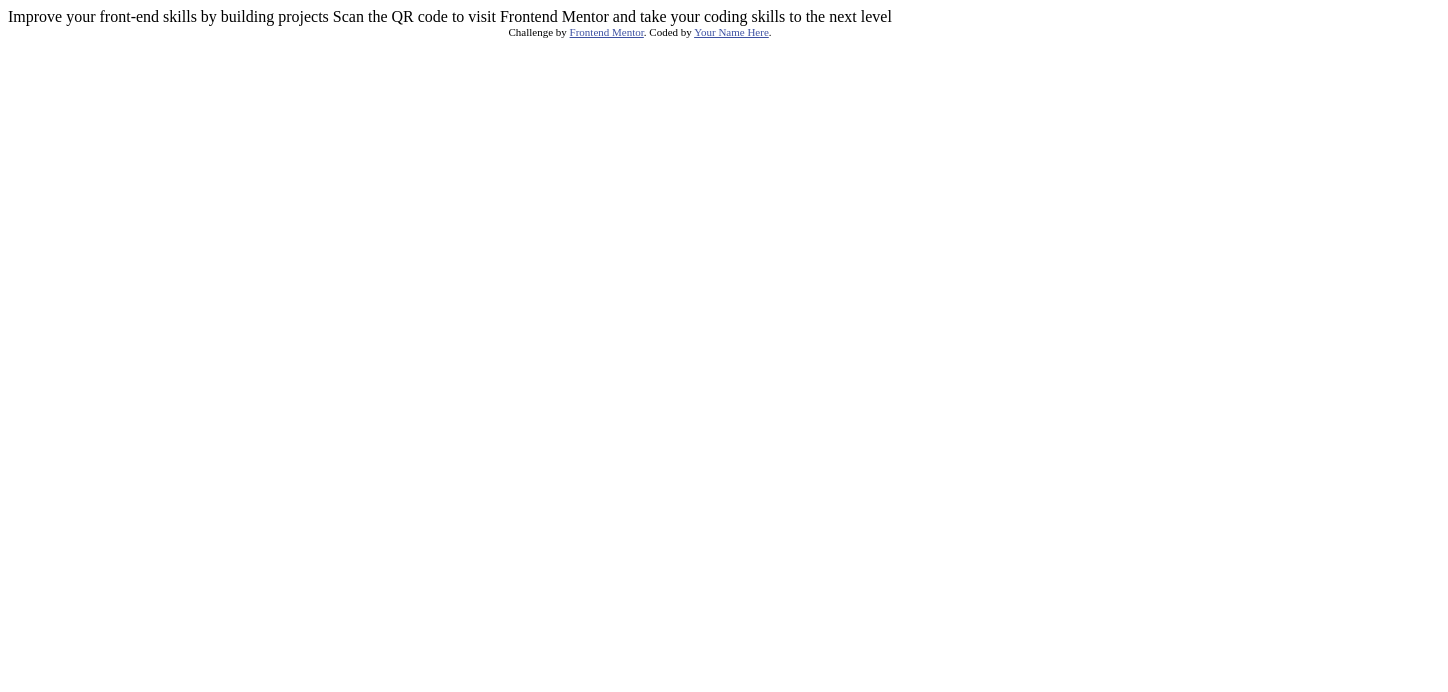
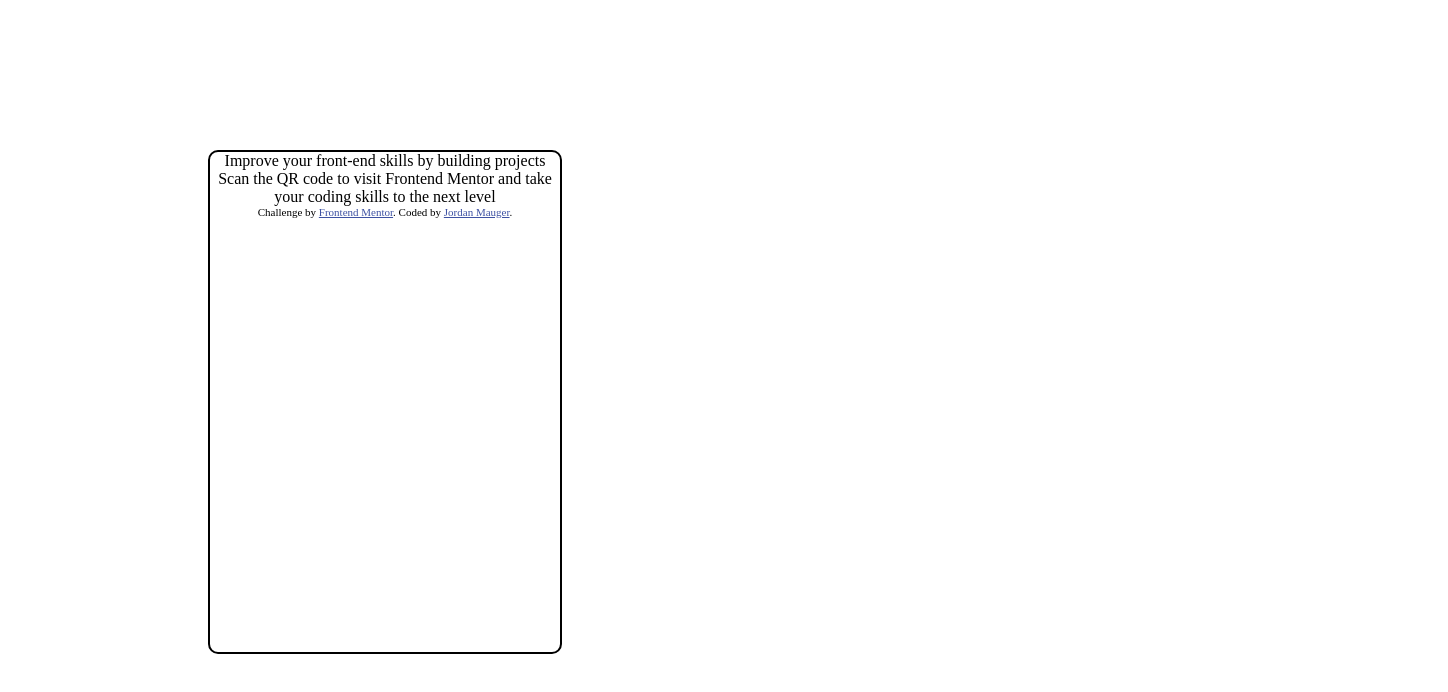
Before and after one commit to mauger1998/qr-code-card, a plain HTML site: page index.html in a window 1280 px wide. Shown: the whole page, 1448 px wide, since content can reach past the window. Drawn offline with Linux system fonts and the light colour scheme.

Commit message:
Create card and center it with curved border

```diff
--- a/index.html
+++ b/index.html
@@ -17,14 +17,19 @@
   </style>
 </head>
 <body>
+<div class="card">
 
+<div class="lower-text">
   Improve your front-end skills by building projects
 
   Scan the QR code to visit Frontend Mentor and take your coding skills to the next level
 
+
+</div>
+
   <div class="attribution">
     Challenge by <a href="https://www.frontendmentor.io?ref=challenge" target="_blank">Frontend Mentor</a>.
-    Coded by <a href="#">Your Name Here</a>.
+    Coded by <a href="#">Jordan Mauger</a>.
   </div>
 </body>
 </html>
--- a/style.css
+++ b/style.css
@@ -1,3 +1,12 @@
 body{
-    height:140px;
+    width:1440px;
 }
+.card {
+    height:500px;
+    width: 350px;
+    border: 2px solid black;
+    border-radius: 10px;
+    text-align: center;
+    margin-left: 200px;
+    margin-top: 150px;
+}
```
